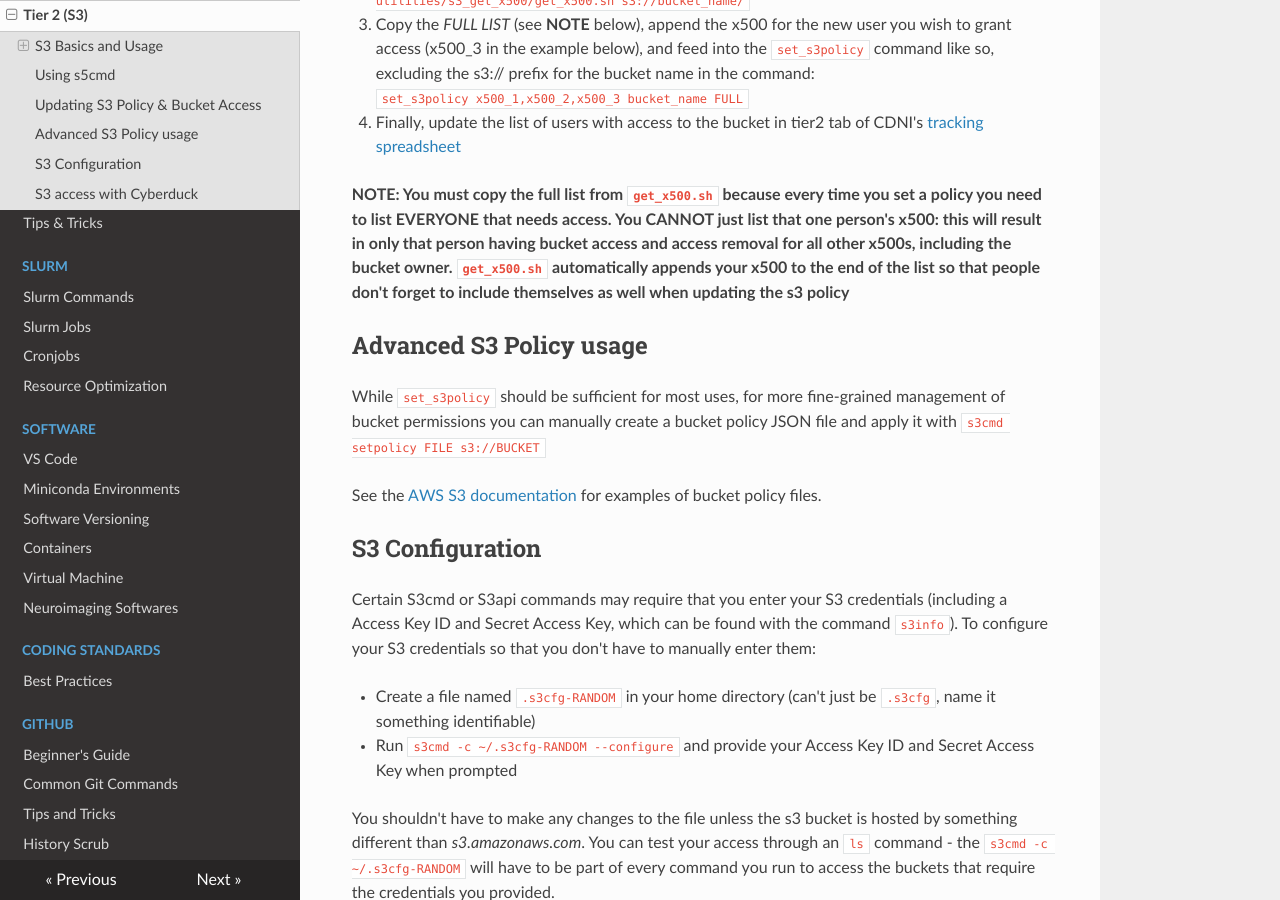
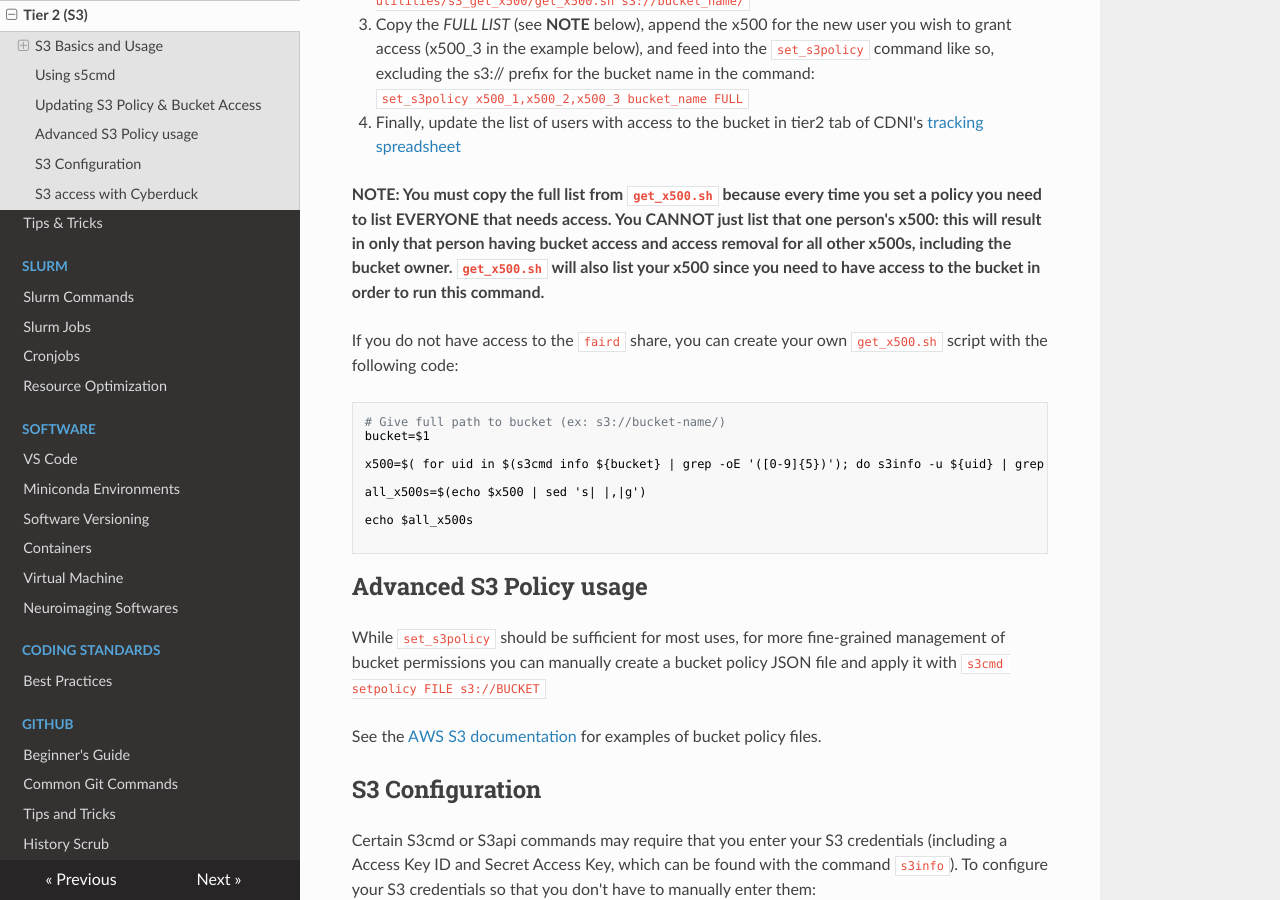
Before and after one commit to DCAN-Labs/cdni-brain, an MkDocs documentation site: the page built from docs/s3.md, in a window 1280 px wide and 900 px high, scrolled down 3658 px. Built offline with MkDocs 1.6.1, drawn with Linux system fonts in a browser that asks for light colours; nearby versions of some CDN libraries.

Commit message:
add get_x500 code

````diff
--- a/docs/s3.md
+++ b/docs/s3.md
@@ -117,7 +117,21 @@ We generally use fairly permissive s3 policies and so typically anyone with acce
 3. Copy the *FULL LIST* (see **NOTE** below), append the x500 for the new user you wish to grant access (x500_3 in the example below), and feed into the `set_s3policy` command like so, excluding the s3:// prefix for the bucket name in the command:<br> `set_s3policy x500_1,x500_2,x500_3 bucket_name FULL`
 4. Finally, update the list of users with access to the bucket in tier2 tab of CDNI's [tracking spreadsheet](https://docs.google.com/spreadsheets/d/1QpKYJQqhuxoQhErBscAEev9npsd1RgKS8KdCL6FiuEo/edit?usp=sharing)
 
-**NOTE: You must copy the full list from `get_x500.sh` because every time you set a policy you need to list EVERYONE that needs access. You CANNOT just list that one person's x500: this will result in only that person having bucket access and access removal for all other x500s, including the bucket owner. `get_x500.sh` automatically appends your x500 to the end of the list so that people don't forget to include themselves as well when updating the s3 policy**
+**NOTE: You must copy the full list from `get_x500.sh` because every time you set a policy you need to list EVERYONE that needs access. You CANNOT just list that one person's x500: this will result in only that person having bucket access and access removal for all other x500s, including the bucket owner. `get_x500.sh` will also list your x500 since you need to have access to the bucket in order to run this command.**
+
+If you do not have access to the `faird` share, you can create your own `get_x500.sh` script with the following code:
+
+```
+# Give full path to bucket (ex: s3://bucket-name/)
+bucket=$1
+
+x500=$( for uid in $(s3cmd info ${bucket} | grep -oE '([0-9]{5})'); do s3info -u ${uid} | grep 'Sharing' | cut -d \@ -f 1 | cut -d \: -f 2; done )
+
+all_x500s=$(echo $x500 | sed 's| |,|g')
+
+echo $all_x500s
+
+```
 
 ## Advanced S3 Policy usage
 
````
